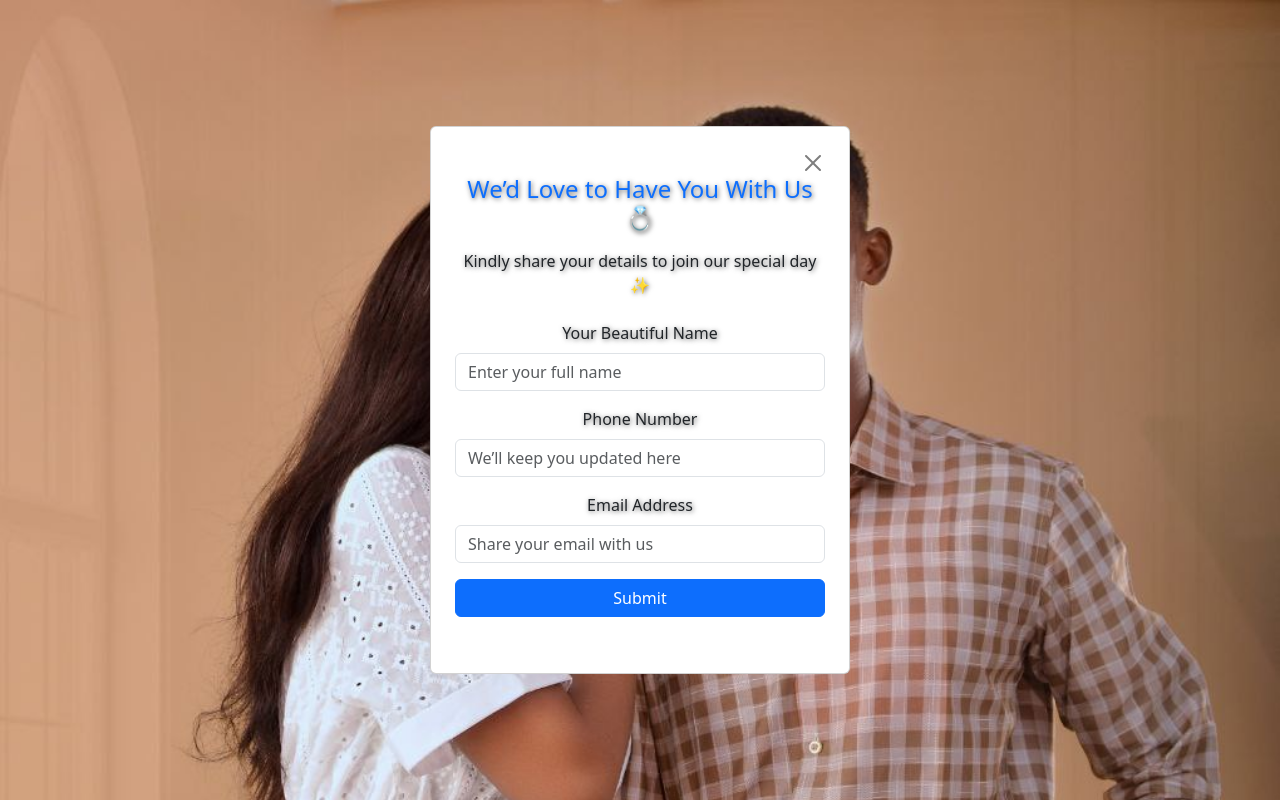
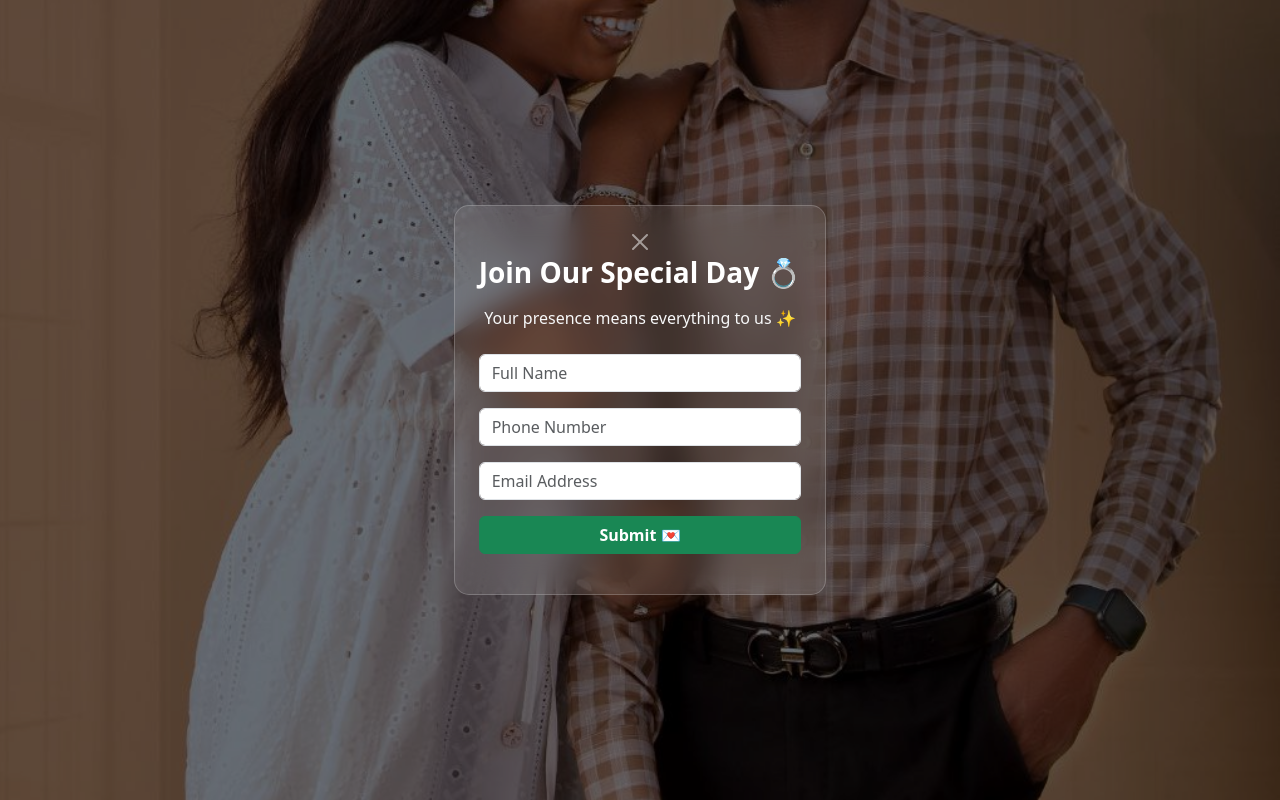
Before and after one commit to Obasolomoni/Kolade-IV, a React (Vite) app in the folder marriage-invite/: page / in a window 1280 px wide. Both pictures are taken after a click on the button "Celebrate With Us 🎉". Built offline with nearby package versions, Linux system fonts and the light colour scheme.

Commit message:
Newly styled page

```diff
--- a/marriage-invite/src/App.jsx
+++ b/marriage-invite/src/App.jsx
@@ -10,18 +10,12 @@ export default function App() {
   const url =
     "https://script.google.com/macros/s/AKfycbz0tWZYRTZQim9COZs2-hdXgl9_qU6S2TZ3WMZxqtNXZ3CDt0y9I2Ond3YkPseKmumK/exec";
 
-  // 🖼️ Add your background images (must be in the public folder)
-  const bgImages = [
-    "/3.png",
-    "/5.png",
-    "/6.png",
-  ];
+  const bgImages = ["/3.png", "/5.png", "/6.png"];
 
-  // 🎞️ Background slideshow effect
   useEffect(() => {
     const interval = setInterval(() => {
       setCurrentBg((prev) => (prev + 1) % bgImages.length);
-    }, 5000); // change every 5 seconds
+    }, 5000);
     return () => clearInterval(interval);
   }, [bgImages.length]);
 
@@ -43,162 +37,173 @@ export default function App() {
         body: JSON.stringify(data),
       });
 
-      setResult("✅ Form submitted!");
+      setResult("✅ You’re on the guest list!");
       setShowForm(false);
       setSubmitted(true);
     } catch (err) {
       console.error("Error:", err);
-      setResult("❌ Submission failed!");
+      setResult("❌ Something went wrong!");
     }
   };
 
   return (
     <div>
-      {/* 🔥 Full-screen background slideshow */}
+      {/* 🎞️ BACKGROUND */}
       <div
         style={{
           backgroundImage: `url(${bgImages[currentBg]})`,
           backgroundSize: "cover",
-          backgroundPosition: "center top",
-          backgroundRepeat: "no-repeat",
+          backgroundPosition: "center",
           position: "fixed",
+          width: "100%",
+          height: "100vh",
           top: 0,
           left: 0,
-          width: "100%",
-          height: "100vh",
-          zIndex: -1,
-          transition: "background-image 1s ease-in-out",
+          zIndex: -2,
+          transition: "opacity 1s ease-in-out",
         }}
-      ></div>
+      />
 
-      {/* 💬 Foreground content */}
+      {/* 🌑 DARK OVERLAY */}
       <div
         style={{
-          minHeight: "100vh",
-          width: "100%",
-          display: "flex",
-          flexDirection: "column",
-          justifyContent: "center",
-          alignItems: "center",
-          color: "white",
-          textShadow: "1px 1px 5px rgba(0,0,0,0.6)",
-          padding: "20px",
-          textAlign: "center",
+          position: "fixed",
+          inset: 0,
+          background: "rgba(0,0,0,0.55)",
+          zIndex: -1,
         }}
+      />
+
+      {/* 💬 CONTENT */}
+      <div className="d-flex justify-content-center align-items-center text-center text-white"
+        style={{ minHeight: "100vh", padding: "20px" }}
       >
         {!submitted ? (
           <>
             {showForm ? (
               <div
-                className="card form-card p-4 bg-white rounded"
-                style={{ maxWidth: "420px", width: "100%" }}
+                className="p-4"
+                style={{
+                  maxWidth: "420px",
+                  width: "100%",
+                  backdropFilter: "blur(15px)",
+                  background: "rgba(255,255,255,0.1)",
+                  borderRadius: "15px",
+                  border: "1px solid rgba(255,255,255,0.2)",
+                  animation: "fadeIn 0.6s ease",
+                }}
               >
                 <button
-                  type="button"
-                  className="btn-close ms-auto"
-                  aria-label="Close"
+                  className="btn-close btn-close-white ms-auto"
                   onClick={() => setShowForm(false)}
                 ></button>
 
-                <h4 className="text-center text-primary mb-3">
-                  We’d Love to Have You With Us 💍
-                </h4>
-                <p className="text-center mb-4">
-                  Kindly share your details to join our special day ✨
+                <h3 className="fw-bold mb-3">
+                  Join Our Special Day 💍
+                </h3>
+
+                <p className="mb-4 text-light">
+                  Your presence means everything to us ✨
                 </p>
 
-                <form id="dataForm" onSubmit={handleSubmit}>
-                  <div className="mb-3">
-                    <label htmlFor="name" className="form-label">
-                      Your Beautiful Name
-                    </label>
+                <form onSubmit={handleSubmit}>
                   <input
-                      type="text"
                     name="name"
-                      id="name"
-                      className="form-control"
-                      placeholder="Enter your full name"
+                    className="form-control mb-3"
+                    placeholder="Full Name"
                     required
                   />
-                  </div>
 
-                  <div className="mb-3">
-                    <label htmlFor="phone" className="form-label">
-                      Phone Number
-                    </label>
                   <input
-                      type="text"
                     name="phone"
-                      id="phone"
-                      className="form-control"
-                      placeholder="We’ll keep you updated here"
+                    className="form-control mb-3"
+                    placeholder="Phone Number"
                     required
                   />
-                  </div>
 
-                  <div className="mb-3">
-                    <label htmlFor="email" className="form-label">
-                      Email Address
-                    </label>
                   <input
                     type="email"
                     name="email"
-                      id="email"
-                      className="form-control"
-                      placeholder="Share your email with us"
+                    className="form-control mb-3"
+                    placeholder="Email Address"
                     required
                   />
-                  </div>
 
-                  <button type="submit" className="btn btn-primary w-100">
-                    Submit
+                  <button className="btn btn-success w-100 fw-bold">
+                    Submit 💌
                   </button>
                 </form>
 
-                <p id="result" className="mt-3 fw-bold text-center text-success">
-                  {result}
-                </p>
+                <p className="mt-3 text-success fw-bold">{result}</p>
               </div>
             ) : (
-              <>
-                <p className="fs-5 mb-3">
-                  A love story worth celebrating deserves the people who matter
-                  most. <br />
-                  Be part of our joy as we say “I do.” 💖
+              <div style={{ animation: "fadeInUp 1s ease" }}>
+                <h1 className="fw-bold mb-3">
+                  You're Invited 💖
+                </h1>
+
+                <p className="fs-5 mb-4">
+                  A beautiful beginning deserves beautiful people. <br />
+                  Come celebrate love with us ✨
                 </p>
 
                 <button
-                  className="btn btn-success btn-lg mt-4"
+                  className="btn btn-success btn-lg px-4"
                   onClick={() => setShowForm(true)}
+                  style={{
+                    transition: "all 0.3s ease",
+                  }}
+                  onMouseEnter={(e) =>
+                    (e.target.style.transform = "scale(1.05)")
+                  }
+                  onMouseLeave={(e) =>
+                    (e.target.style.transform = "scale(1)")
+                  }
                 >
                   Celebrate With Us 🎉
                 </button>
-              </>
+              </div>
             )}
           </>
         ) : (
-          <div className="text-center">
+          <div style={{ animation: "fadeIn 1s ease" }}>
             <img
               src="/9.png"
-              alt="Wedding Invitation"
               className="img-fluid rounded shadow-lg mb-3"
-              style={{
-                maxWidth: "500px",
-                display: "block",
-                margin: "0 auto",
-              }}
+              style={{ maxWidth: "500px" }}
             />
+
             <a
               href="/9.png"
-              download="Wedding-IV"
-              className="btn btn-outline-light mt-2"
-              style={{ display: "inline-block" }}
+              download
+              className="btn btn-outline-light"
             >
               Download Invitation 📩
             </a>
           </div>
         )}
       </div>
+
+      {/* 🎬 ANIMATIONS */}
+      <style>
+        {`
+          @keyframes fadeIn {
+            from { opacity: 0 }
+            to { opacity: 1 }
+          }
+
+          @keyframes fadeInUp {
+            from {
+              opacity: 0;
+              transform: translateY(40px);
+            }
+            to {
+              opacity: 1;
+              transform: translateY(0);
+            }
+          }
+        `}
+      </style>
     </div>
   );
 }
```
Lines whose indentation alone changed are shown as unchanged.
